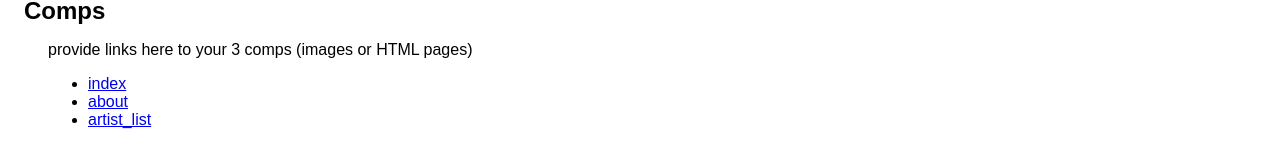
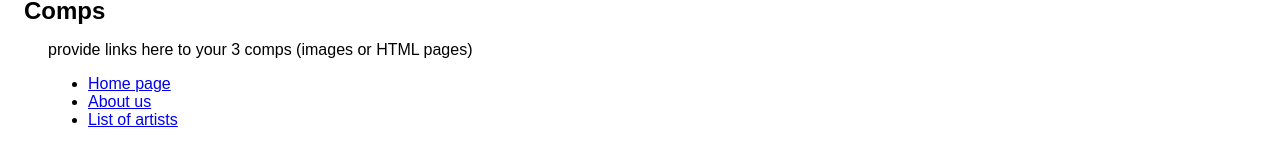
Before and after one commit to hatt1505/TownsvilleMusicWeb, a plain HTML site: page plan.html in a window 1280 px wide. Shown: the part 7554-7721 px from the top of the page. Drawn offline with Linux system fonts and the light colour scheme.

Commit message:
rename comps

```diff
--- a/plan.html
+++ b/plan.html
@@ -408,9 +408,9 @@ White box: content of the pages
 <h2>Comps</h2>
 <p>provide links here to your 3 comps (images or HTML pages)</p>
 <ul>
-  <li><a href="comps/home_page.jpg" target="_blank">index</a></li>
-  <li><a href="comps/about_us.jpg" target="_blank">about</a></li>
-  <li><a href="comps/artists.jpg" target="_blank">artist_list</a></li>
+  <li><a href="comps/home_page.jpg" target="_blank">Home page</a></li>
+  <li><a href="comps/about_us.jpg" target="_blank">About us</a></li>
+  <li><a href="comps/artists.jpg" target="_blank">List of artists</a></li>
 </ul>
 <h2>Developed Page</h2>
 <p>provide a link here to your one developed page</p>
```
